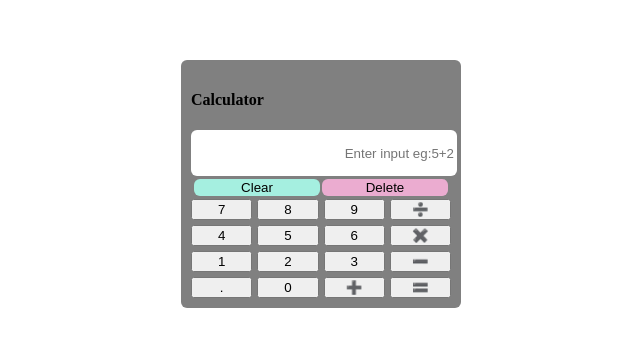
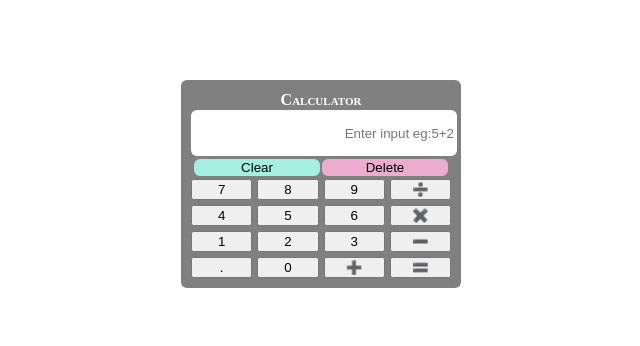
Before and after one commit to ugayathri-dotcom/calculator, a plain HTML site: page index.html in a window 1280 px wide. Shown: the part 224-570 px from the top of the page, without its empty margins (319-959 px from the left). Drawn offline with Linux system fonts and the light colour scheme.

Commit message:
Update index.css

```diff
--- a/index.css
+++ b/index.css
@@ -15,6 +15,15 @@ body
   align-items: center;
   justify-content: center;
 }
+h4{
+  font-variant: small-caps;
+  text-align: center;
+  padding: 0;
+  margin: 1px 1px;
+  color: white;
+  border-radius: 6px;
+}
+
 
 .calc
 {
```
